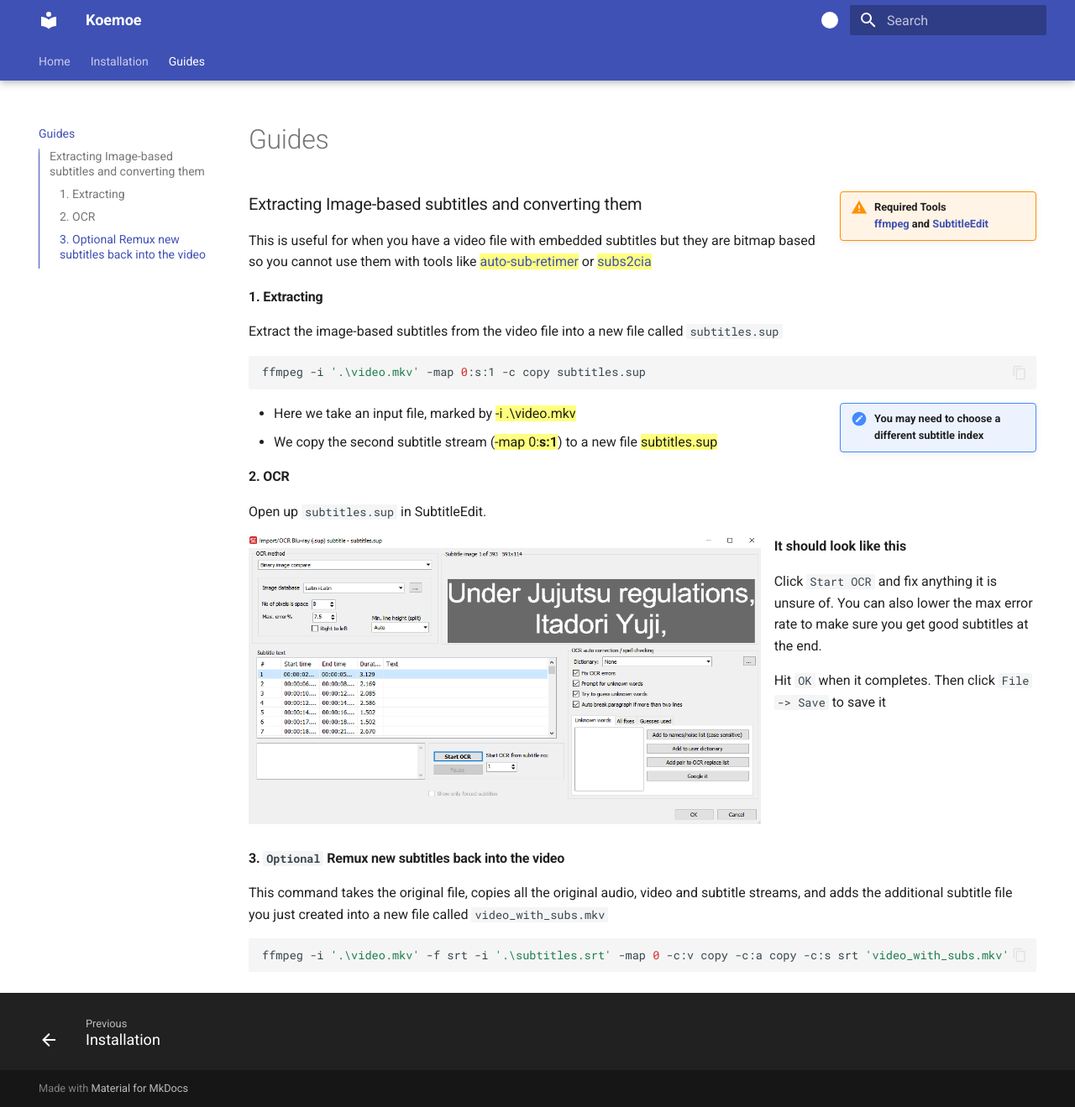
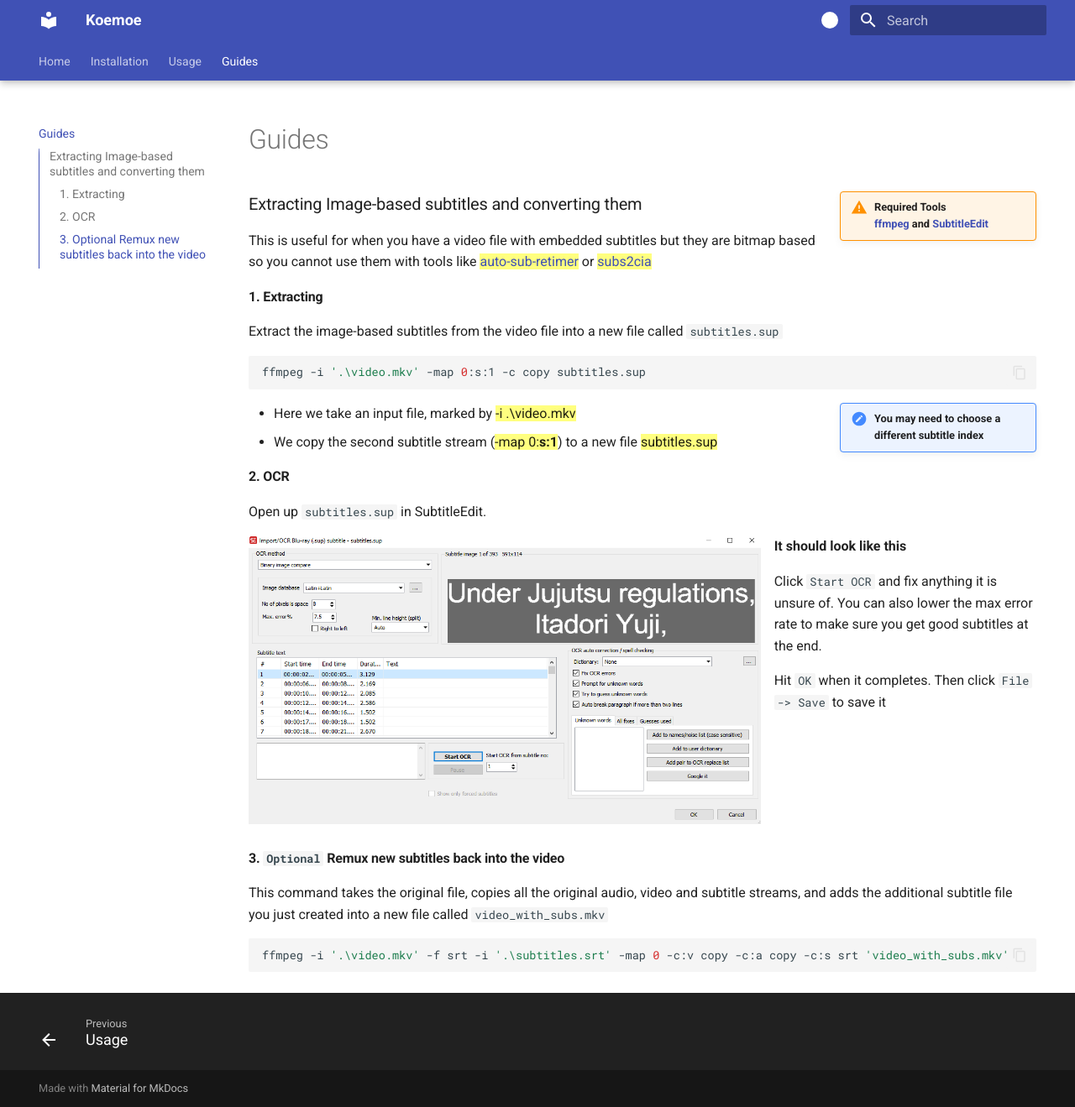
Before and after one commit to mcgrizzz/Condense.moe, an MkDocs documentation site: the page built from docs/guides.md, in a window 1280 px wide and 1319 px high. Shown: the whole window at 84% size. Built offline with MkDocs 1.6.1 and Material for MkDocs 9.7.7, drawn with Linux system fonts in a browser that asks for light colours; some of the changed lines change nothing that is shown.

Commit message:
Add Usage.md, CI, and change base url

```diff
--- a/mkdocs.yml
+++ b/mkdocs.yml
@@ -1,5 +1,5 @@
 site_name: Koemoe
-site_url: https://mydomain.org/Koemoe
+site_url: https://condense.moe/
 markdown_extensions:
   - admonition
   - pymdownx.details
@@ -54,4 +54,5 @@
 nav:
   - Home: index.md
   - Installation: installation.md
+  - Usage: usage.md
   - Guides: guides.md
```
Also changed, not shown: docs/index.md (+0 -1 lines), docs/usage.md (added), 1 other file.
